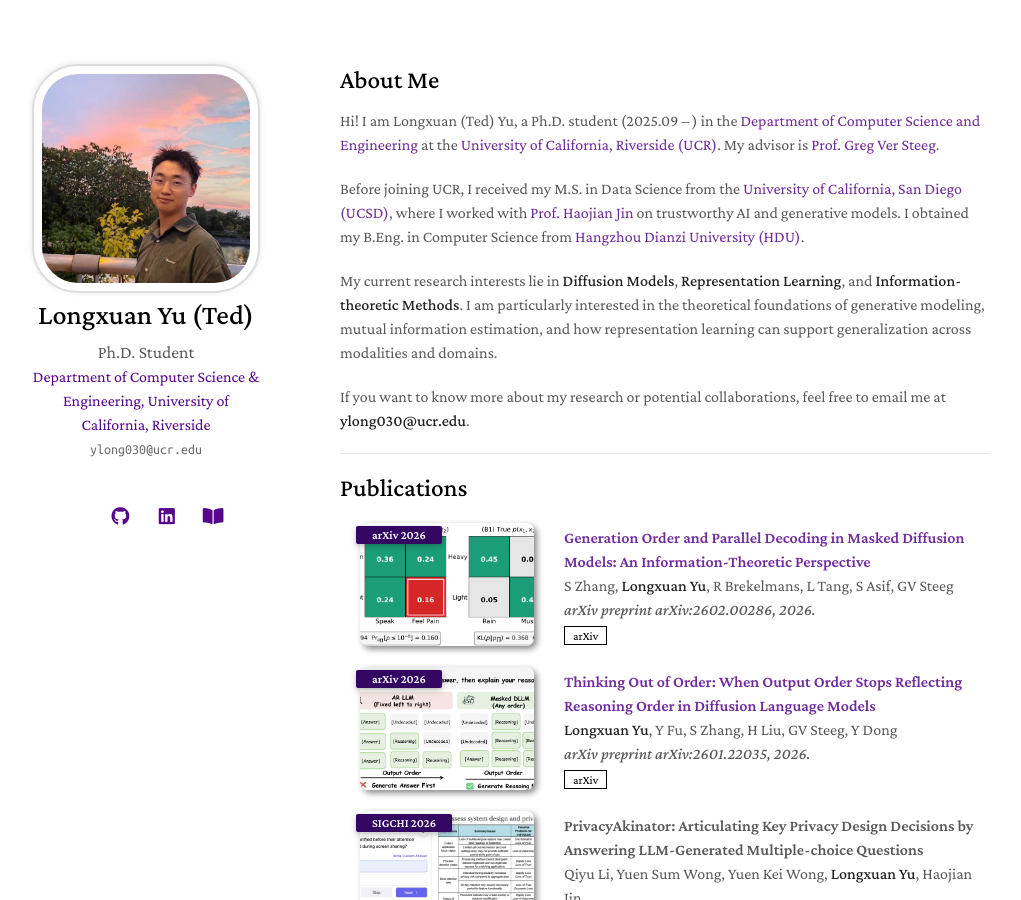
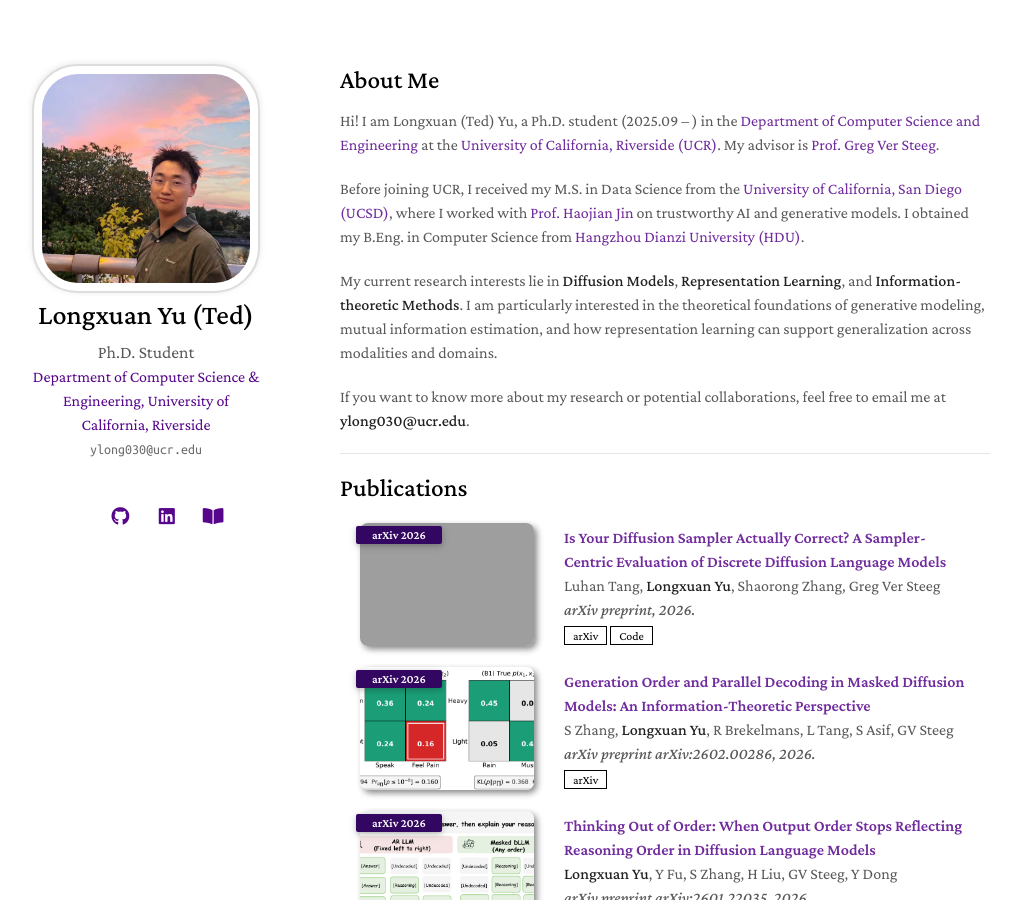
Before and after one commit to fengsxy/fengsxy.github.io, a Jekyll site: the page built from index.md, in a window 1280 px wide and 900 px high. Shown: the whole window, without its empty margins (130-1151 px from the left). Built offline with Jekyll 4.4.1, drawn with Linux system fonts in a browser that asks for light colours; nearby versions of some CDN libraries; a style sheet for code colours, icons or effects is not loaded; our own code applies the rules of GitHub Pages for plain Markdown files; grey boxes are pictures that could not be loaded.

Commit message:
Add new publication: dLLM sampler evaluation (arXiv 2026)

```diff
--- a/_includes/projects.md
+++ b/_includes/projects.md
@@ -4,6 +4,27 @@
 <ol class="bibliography">
 
 <!-- Selected publications. Please refer to my <a href="https://scholar.google.com/citations?user=JQnsB8MAAAAJ&hl=en">Google Scholar</a> for a full paper list. -->
+
+<li>
+<div class="pub-row">
+
+  <div class="col-sm-3 abbr" style="position: relative;padding-right: 15px;padding-left: 15px;">
+    <img src="assets/img/SampleEval.png" class="teaser img-fluid z-depth-1">
+    <abbr class="badge">arXiv 2026</abbr>
+  </div>
+
+  <div class="col-sm-9" style="position: relative;padding-right: 15px;padding-left: 20px;">
+    <div class="title"><a href="https://arxiv.org/abs/2602.19619">Is Your Diffusion Sampler Actually Correct? A Sampler-Centric Evaluation of Discrete Diffusion Language Models</a></div>
+    <div class="author">Luhan Tang, <strong>Longxuan Yu</strong>, Shaorong Zhang, Greg Ver Steeg</div>
+    <div class="periodical"><em>arXiv preprint, 2026.</em></div>
+    <div class="links">
+      <a href="https://arxiv.org/abs/2602.19619" class="btn btn-sm z-depth-0" role="button" target="_blank" style="font-size:12px;">arXiv</a>
+      <a href="https://luhantang.github.io/dllm_sampler" class="btn btn-sm z-depth-0" role="button" target="_blank" style="font-size:12px;">Code</a>
+    </div>
+  </div>
+</div>
+</li>
+
 
 <li>
 <div class="pub-row">
@@ -24,6 +45,7 @@
 </div>
 </li>
 
+
 <li>
 <div class="pub-row">
 
@@ -42,6 +64,7 @@
   </div>
 </div>
 </li>
+
 
 <li>
 <div class="pub-row">
@@ -103,9 +126,6 @@
 </li>
 
 
-
-
-
 <li>
 <div class="pub-row">
 
@@ -127,9 +147,6 @@
 </li>
 
 
-
-
-
 <br>
 
 </ol>
```
Also changed, not shown: 1 other file.
